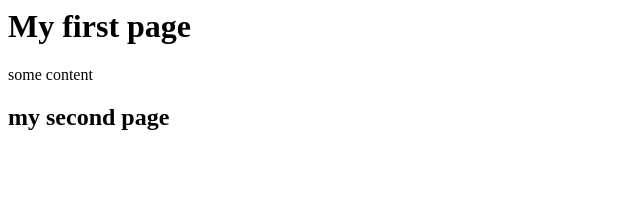
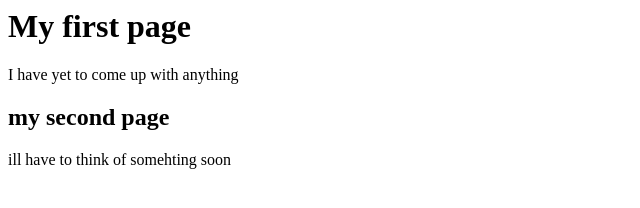
Before and after one commit to fcc366/fcc366.github.io, a plain HTML site: page index.html in a window 1280 px wide. Shown: the whole page, without its empty margins (0-640 px from the left). Drawn offline with Linux system fonts and the light colour scheme.

Commit message:
index.html
updated

```diff
--- a/index.html
+++ b/index.html
@@ -1,3 +1,4 @@
 <h1> My first page </h1>
-<p> some content</p>
+<p> I have yet to come up with anything </p>
 <h2> my second page </h2>
+<p> ill have to think of somehting soon </p>
```
